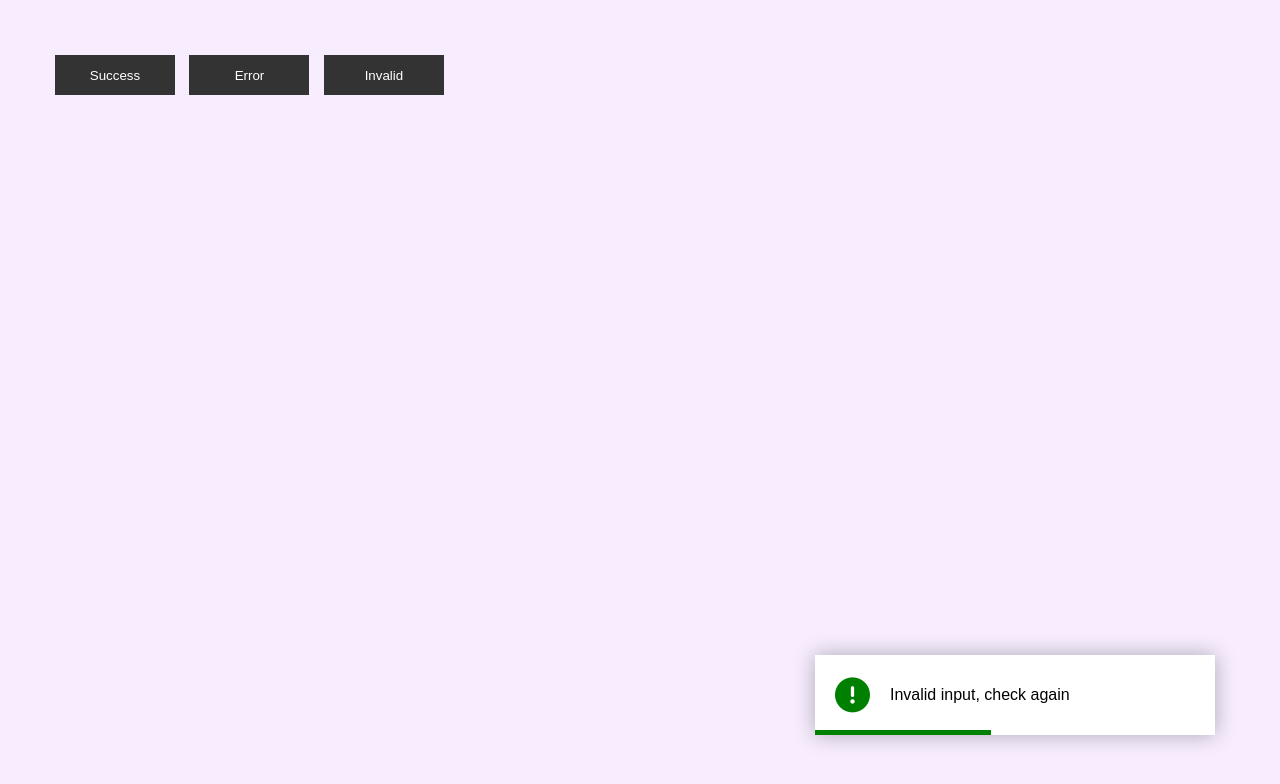
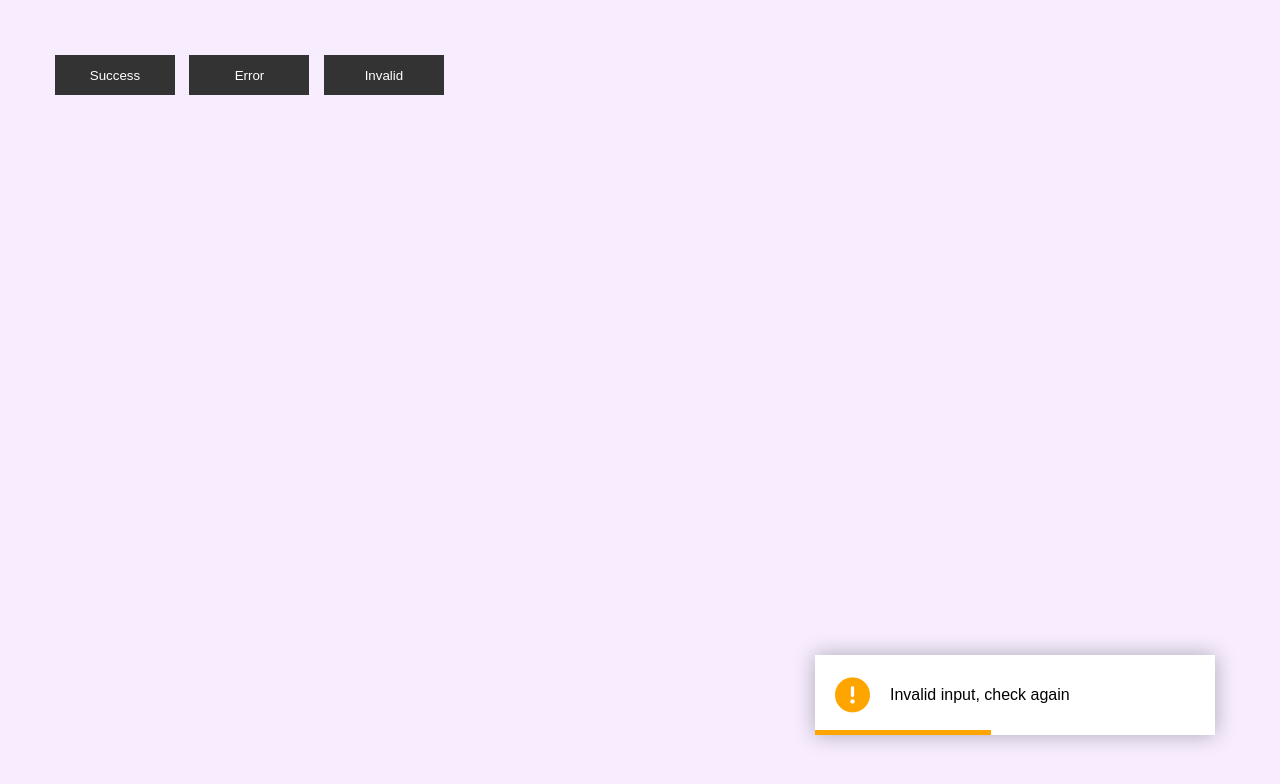
Before and after one commit to sj2197/FrontEnd_learning, a plain HTML site: page Toast_notification/index.html in a window 1280 px wide. Both pictures are taken after a click on the button "Invalid". Drawn offline with Linux system fonts and the light colour scheme.

Commit message:
Fix invalid toast message color and animation
- Adjusted CSS classes and logic to correctly apply the 'invalid' toast
  style to the message.
  - Resolved the issue where the invalid message was displaying in green
    color instead of orange.

```diff
--- a/Toast_notification/app.css
+++ b/Toast_notification/app.css
@@ -57,7 +57,7 @@ body{
 .toast.error i{
     color: red;
 }
-.toast.invalid i {
+.toast.invalid i{
     color: orange;
 }
 .toast::after{
--- a/Toast_notification/app.js
+++ b/Toast_notification/app.js
@@ -1,7 +1,8 @@
 let toastBox = document.getElementById('toastBox');
 let successMsg = '<i class= "fa-solid fa-circle-check"></i> Successfully submitted';
 let errorMsg = '<i class= "fa-solid fa-circle-xmark"></i> Please fix the error!';
-let invalidMsg = '<i class= "fa-solid fa-circle-exclamation"></i> Invalid input, check again';
+let invalidMsg = '<i class="fa-solid fa-circle-exclamation"></i> Invalid input, check again';
+
 
 function showToast(msg){
     let toast = document.createElement('div');
@@ -12,9 +13,11 @@ function showToast(msg){
     if(msg.includes('error')){
         toast.classList.add('error');
     }
-    if(msg.includes('invalid')){
+    if(msg.includes('Invalid')){
         toast.classList.add('invalid');
     }
+
+
     setTimeout(()=> {
         toast.remove();
     }, 6000);
```
